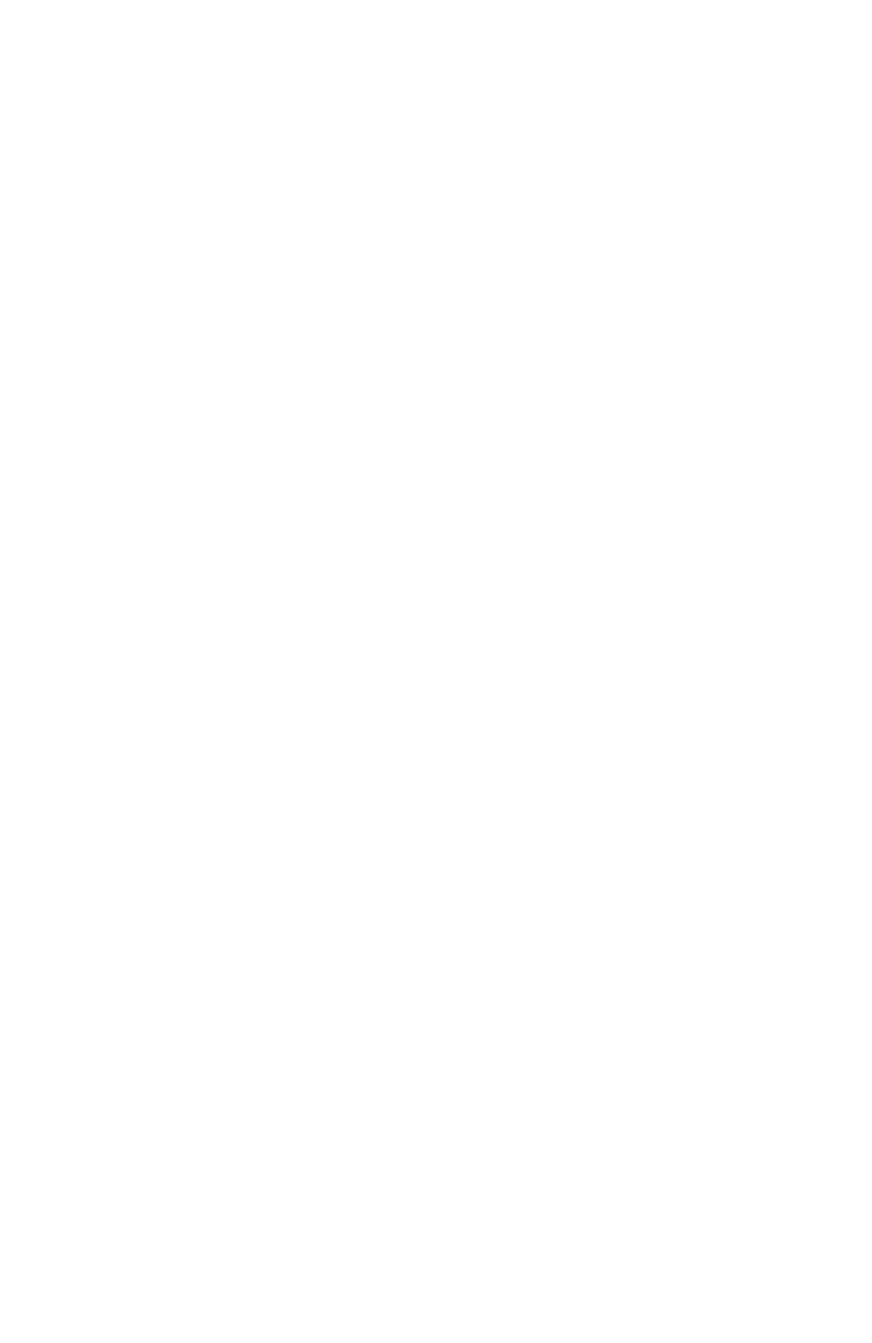
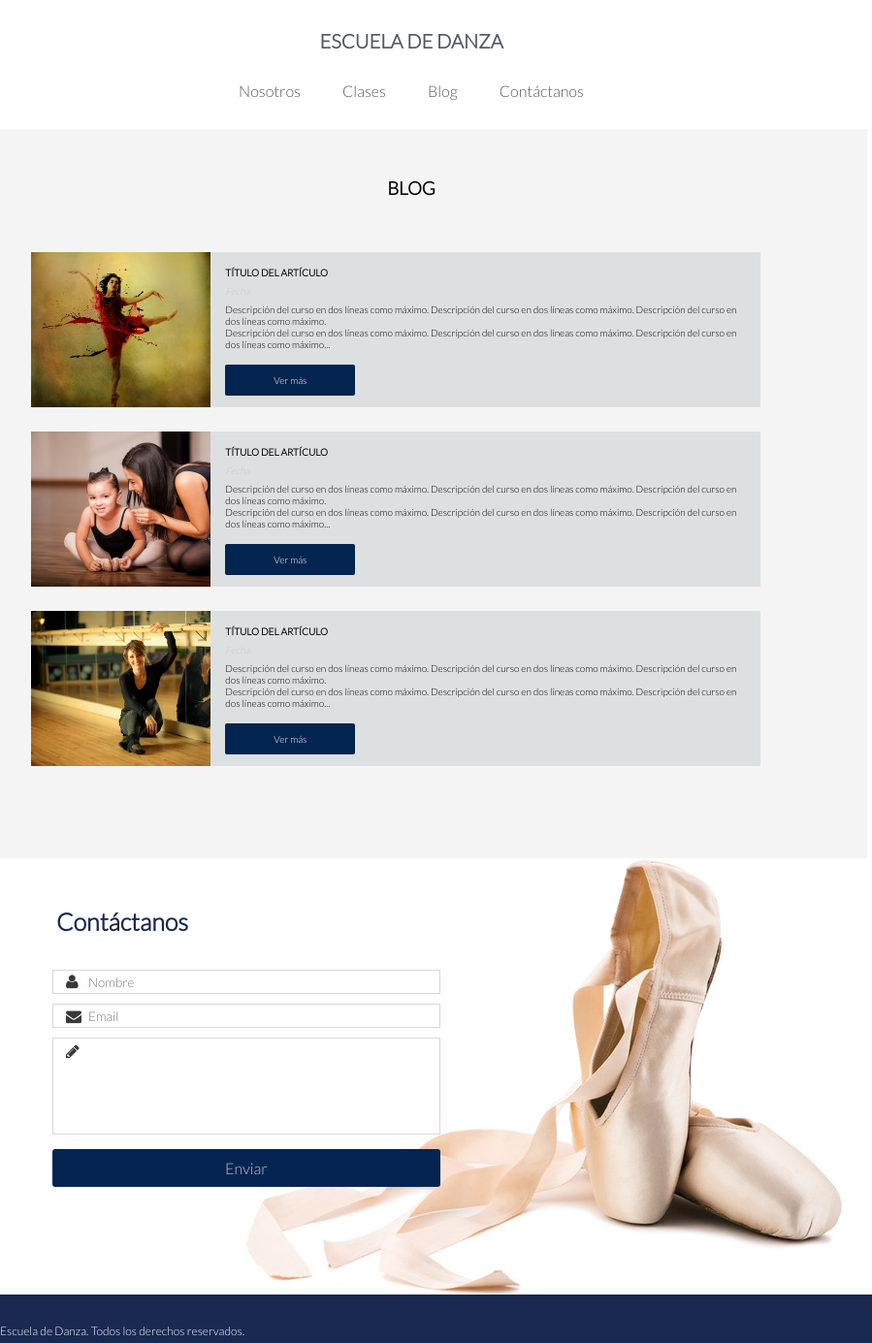
Before and after one commit to opazisimo/escuela-de-danza, a plain HTML site: page blog.html in a window 1280 px wide. Shown: the whole page at 97% size, without its empty margins (202-1101 px from the left). Before the commit the page ends 800 px from the top, so only its background shows below. Drawn offline with Linux system fonts and the light colour scheme.

Commit message:
HTML y estilos terminados de página 'blog'

```diff
--- a/blog.html
+++ b/blog.html
@@ -2,7 +2,7 @@
 <html>
 <head>
 	<meta charset="UTF-8">
-	<title>Escuela de Danza</title>
+	<title>Blog - Escuela de Danza</title>
 	<link rel='stylesheet' type='text/css' href='http://fonts.googleapis.com/css?family=Montserrat:400,700'>
 	<link rel="stylesheet" type="text/css" href="css/grid-system.css">
 	<link rel="stylesheet" type="text/css" href="css/utilities.css">
@@ -11,6 +11,90 @@
 	<link rel="stylesheet" href="font-awesome/css/font-awesome.min.css">
 </head>
 <body>
-	<!-- Inserta tu código aqui -->
+	<div class="container">
+		<header>
+			<div class="row">
+				<div class="col-12">
+					<h1><a href="index.html">ESCUELA DE DANZA</a></h1>
+					<nav>
+						<ul>
+							<li><a href="nosotros.html" target="_blank">Nosotros</a></li>
+							<li><a href="clases.html" target="_blank">Clases</a></li>
+							<li><a href="blog.html" target="_blank">Blog</a></li>
+							<li><a href="#" target="_blank">Contáctanos</a></li>
+						</ul>
+					</nav>
+				</div>
+
+			</div>
+		</header>
+		<section class="blog">
+			<div class="row blogbg">
+				<h3>BLOG</h3>
+				<div class="col-1"></div>
+				<div class="col-10">
+					<div class="row rblog">
+						<div class="col-3 img-blog-cont ibc1"></div>
+						<div class="col-9 blog-cont">
+							<h4>TÍTULO DEL ARTÍCULO</h4>
+							<i>Fecha</i>
+							<p>Descripción del curso en dos líneas como máximo. Descripción del curso en dos líneas como máximo. Descripción del curso en dos líneas como máximo. <br>
+							Descripción del curso en dos líneas como máximo. Descripción del curso en dos líneas como máximo. Descripción del curso en dos líneas como máximo...</p>
+
+							<span id="b-vm">Ver más</span>
+						</div>
+					</div>
+					<div class="row rblog">
+						<div class="col-3 img-blog-cont ibc2"></div>
+						<div class="col-9 blog-cont">
+							<h4>TÍTULO DEL ARTÍCULO</h4>
+							<i>Fecha</i>
+							<p>Descripción del curso en dos líneas como máximo. Descripción del curso en dos líneas como máximo. Descripción del curso en dos líneas como máximo. <br>
+							Descripción del curso en dos líneas como máximo. Descripción del curso en dos líneas como máximo. Descripción del curso en dos líneas como máximo...</p>
+
+							<span id="b-vm">Ver más</span>
+						</div>
+					</div>
+					<div class="row rblog" >
+						<div class="col-3 img-blog-cont ibc3"></div>
+						<div class="col-9 blog-cont">
+							<h4>TÍTULO DEL ARTÍCULO</h4>
+							<i>Fecha</i>
+							<p>Descripción del curso en dos líneas como máximo. Descripción del curso en dos líneas como máximo. Descripción del curso en dos líneas como máximo. <br>
+							Descripción del curso en dos líneas como máximo. Descripción del curso en dos líneas como máximo. Descripción del curso en dos líneas como máximo...</p>
+
+							<span id="b-vm">Ver más</span>
+						</div>
+					</div>
+				</div>
+				<div class="col-1"></div>
+			</div>
+		</section>
+		<section class="contacto">
+			<div class="row contactobg">
+				<div class="col-12">
+					<div class="contact-cont">
+						<h1>Contáctanos</h1>
+						<div class="icons">
+								<i class="fa fa-user"></i><br>
+								<i class="fa fa-envelope"></i><br>
+								<i class="fa fa-pencil"></i>
+						</div>
+						<form>
+						  <input class="imp1" type="text" name="name" placeholder="              Nombre"><br>
+						  <input class="imp1" type="text" name="email" placeholder="              Email"><br>
+						  <input class="imp2" type="post" name="msg" placeholder=" "><br>
+						  <span id="enviar" type="submit"><a class="a-none-decoration" href="#">Enviar</a></span>
+
+						</form>
+					</div>
+				</div>
+			</div>
+		</section>
+		<footer>
+			<p>© Escuela de Danza. Todos los derechos reservados.</p>
+		</footer>
+	</div>
+
 </body>
 </html>
--- a/css/blog.css
+++ b/css/blog.css
@@ -1 +1,159 @@
-/* Inserta tu codigo aqui */
+/*header */
+
+header h1 {
+	color: #192951;
+	font-size: 20px;
+	text-align: center;
+	margin: 30px;
+}
+header nav {
+	text-align: center;
+}
+header li {
+	display: inline-block;
+}
+
+header a {
+	text-decoration: none;
+	color: rgb(83, 88, 95);
+	margin: 0px 20px 80px 20px ;
+}
+
+header {
+	padding-bottom: 30px;
+}
+
+/* blog */
+
+.blogbg {
+	background-color: #f4f4f4;
+	padding-top: 50px;
+	padding-bottom: 70px;
+
+}
+
+.blogbg h3 {
+	margin-bottom: 30px;
+	text-align: center;
+}
+
+.blog-cont {
+	background-color: #dde0e1;
+	height: 160px;
+	font-size: 10px;
+	padding: 15px 15px;
+}
+
+.blog-cont i {
+	color: #c8cacb;
+	line-height: 26px;
+
+}
+
+#b-vm {
+	padding: 10px 50px;
+	background-color: #042450;
+	color: white;
+	position: relative;
+	top: 25px;
+	border-radius: 2px;
+}
+
+.img-blog-cont {
+	width: 185px;
+	height: 160px;
+	background-size: cover !important;
+	background-repeat: no-repeat;
+	background-position: center;
+}
+
+.rblog {
+	margin-bottom: 25px;
+	margin-top: 25px;
+}
+
+.ibc1 {
+	background: url(../img/blog1.jpg);
+}
+.ibc2 {
+	background: url(../img/profesor_5.jpg);
+}
+.ibc3 {
+	background: url(../img/instructor_1.jpg);
+}
+
+
+/*contacto */
+
+.contactobg {
+	background: url(../img/shoes_1.jpg) no-repeat right;
+	max-width: 100%;
+	height: 450px;
+
+}
+
+.contacto h1 {
+	font-size: 25px;
+	color: #192951;
+	margin-top: 50px;
+	margin-bottom: 30px;
+	position: relative;
+	left: 20px;
+
+}
+
+.imp1 {
+	width: 400px;
+	height: 25px;
+	margin-bottom: 5px;
+	margin-top: 5px;
+	border: 1px solid #d8d8d8;
+}
+
+.imp2 {
+	width: 400px;
+	height: 100px;
+	margin-bottom: 25px;
+	margin-top: 5px;
+	border: 1px solid #d8d8d8;
+
+}
+
+#enviar {
+	background-color: #062452;
+	padding: 10px 178px;
+	border-radius: 3px;
+}
+
+.contact-cont {
+	position: relative;
+	left: 70px;
+}
+
+.fa {
+	position: relative;
+	left: 30px;
+	margin-top: 10px;
+	margin-bottom: 10px;
+	color: #393939;
+}
+
+form {
+	float: left;
+}
+.icons {
+	float: left;
+}
+/* footer */
+footer {
+	background-color:  #192951;
+	height: 50px;
+	color: white;
+	font-size: 12px;
+}
+
+footer p {
+	position: relative;
+	left: 20px;
+	top: 30px;
+}
```
